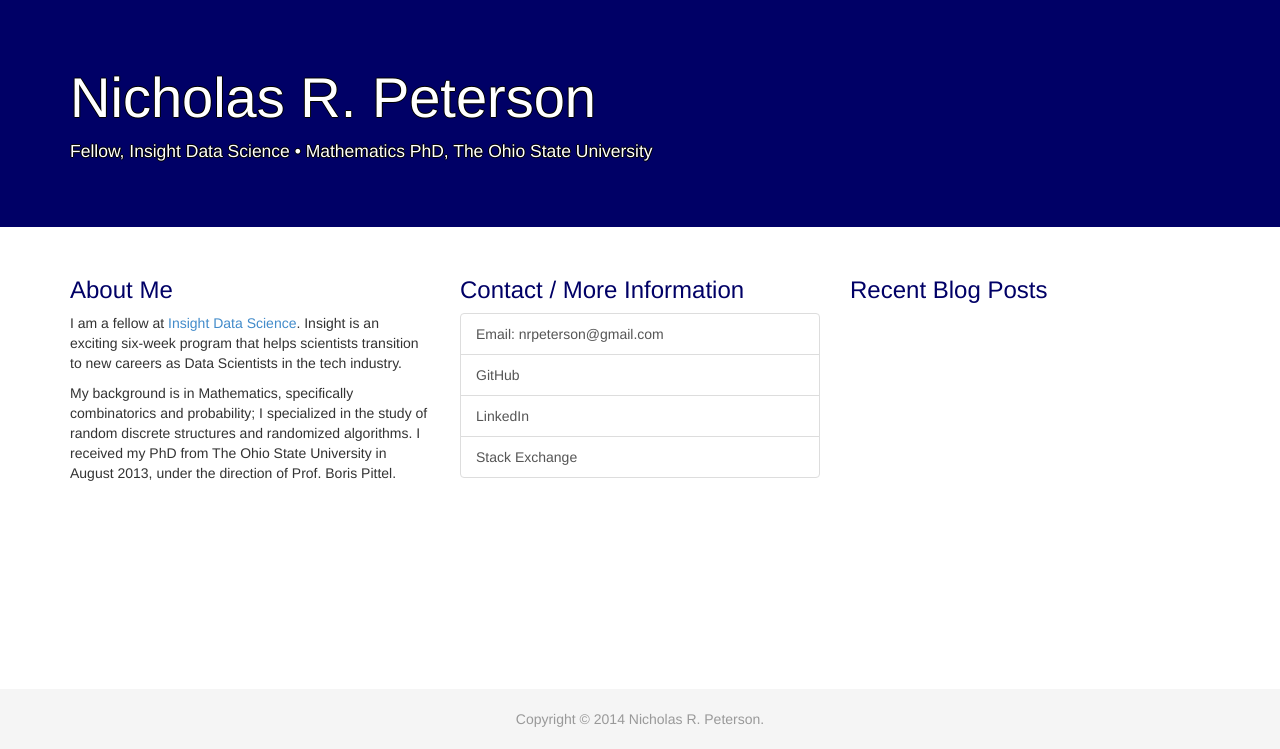
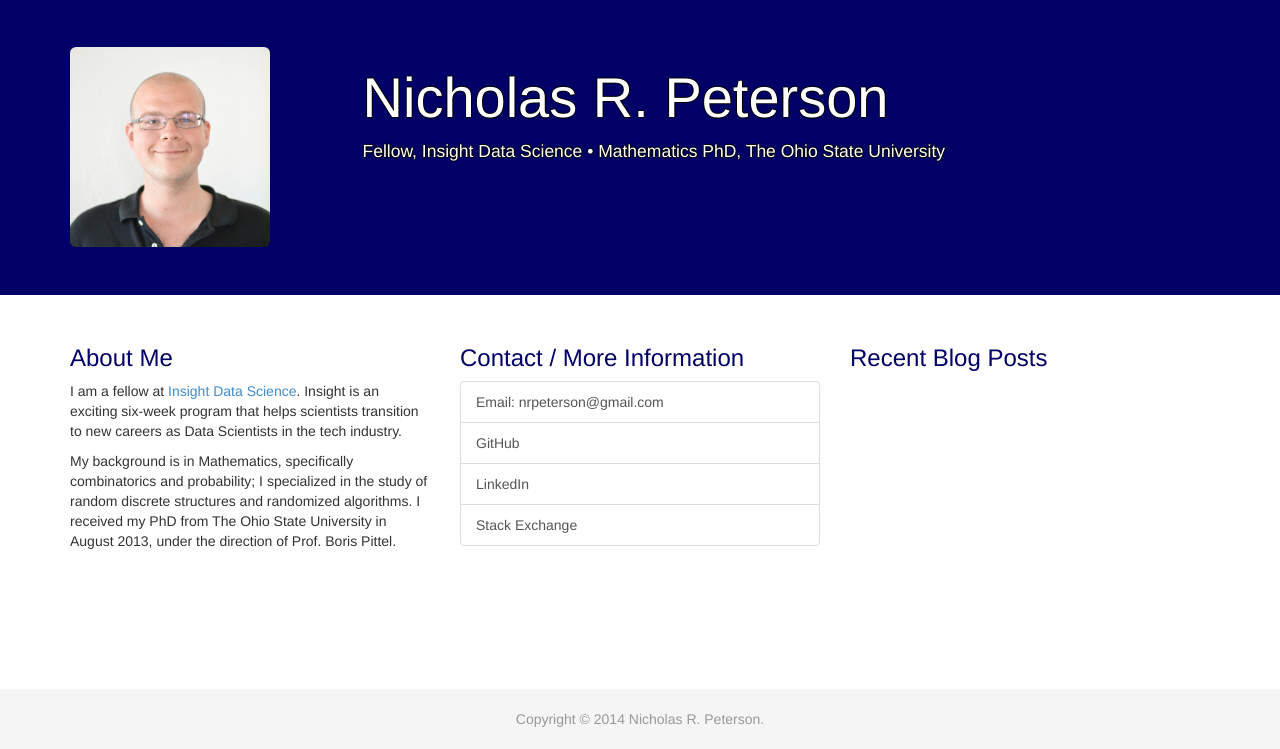
Before and after one commit to nrpeterson/homepage, a Flask app: page / in a window 1280 px wide. Shown: the part 51-800 px from the top of the page. Run offline with Flask 2, Linux system fonts and the light colour scheme; data that the repository does not hold is empty; parts of the project's set-up code (start-up, migrations or seed data) failed here and were passed over; some libraries are stand-ins or nearby versions.

Commit message:
Minor tweaks

```diff
--- a/app/templates/layout/jumbotron.html
+++ b/app/templates/layout/jumbotron.html
@@ -2,8 +2,13 @@
 {% block main %}
 <section class="jumbotron">
     <div class="container">
-        <h1>Nicholas R. Peterson</h1>
-        <p>Fellow, Insight Data Science &#8226; Mathematics PhD, The Ohio State University</p>
+        <div class="row">
+            <div class="col-md-3"><img src="{{url_for('static', filename='me.jpg')}}" style="width: 200px;" class="img-rounded"></div>
+            <div class="col-md-9">
+                <h1>Nicholas R. Peterson</h1>
+                <p>Fellow, Insight Data Science &#8226; Mathematics PhD, The Ohio State University</p>
+            </div>
+        </div>
     </div>
 </section>
 {% block content %}{% endblock %}
```
Also changed, not shown: app/static/me.jpg (added), 1 other file.
